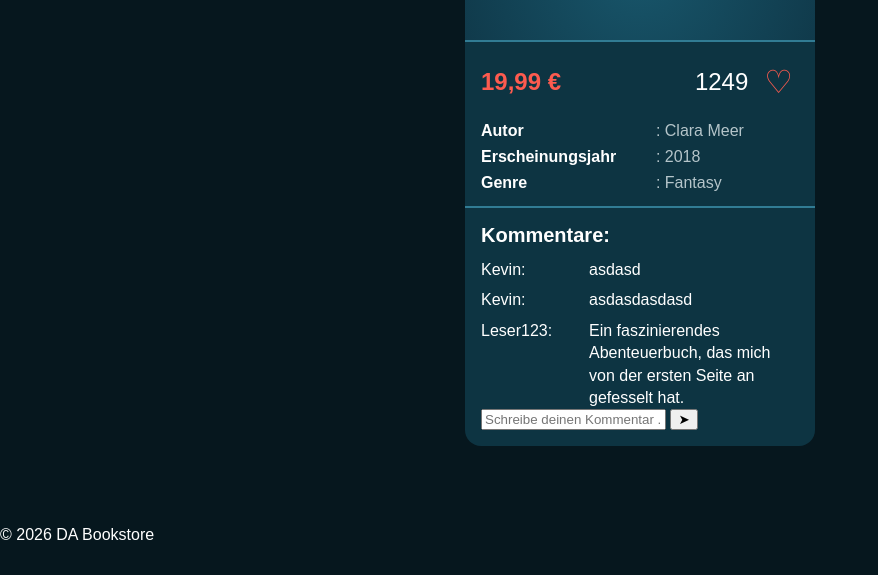
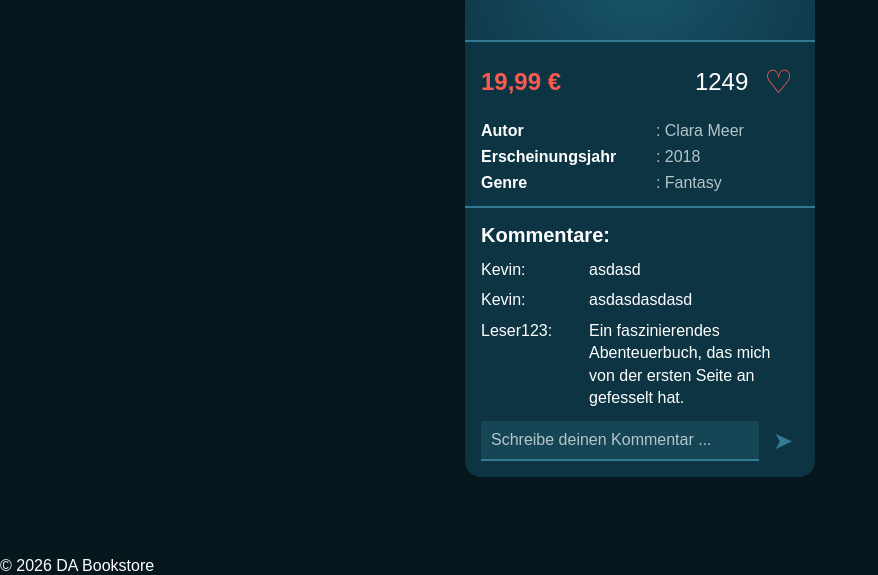
Before and after one commit to Tyrone0205/Bookstore, a plain HTML site: page index.html in a window 1280 px wide. Shown: the part 290-865 px from the top of the page, without its empty margins (0-878 px from the left). Before the commit the page ends 834 px from the top, so only its background shows below. Drawn offline with Linux system fonts and the light colour scheme.

Commit message:
feat: Contact-formular style added

```diff
--- a/style.css
+++ b/style.css
@@ -254,3 +254,43 @@ main {
     background-color: var(--border-color);
     border-radius: 10px;
 }
+
+/* KOMMENTARFORMULAR */
+
+.comment-form {
+    display: flex;
+    align-items: center;
+    gap: 8px;
+    margin-top: 12px;
+}
+
+.comment-form input {
+    flex: 1;
+    min-width: 0;
+
+    padding: 10px;
+    border: none;
+    border-bottom: 2px solid var(--border-color);
+
+    background-color: rgb(22, 70, 86);
+    color: var(--text-primary);
+    font-size: 16px;
+    outline: none;
+}
+
+
+.comment-form input::placeholder {
+    color: var(--text-secondary);
+}
+
+.comment-form input:focus {
+    border-bottom-color: rgb(107, 193, 225);
+}
+
+.comment-form button {
+    border: none;
+    background: transparent;
+    color: var(--border-color);
+    font-size: 24px;
+    cursor: pointer;
+}
```
